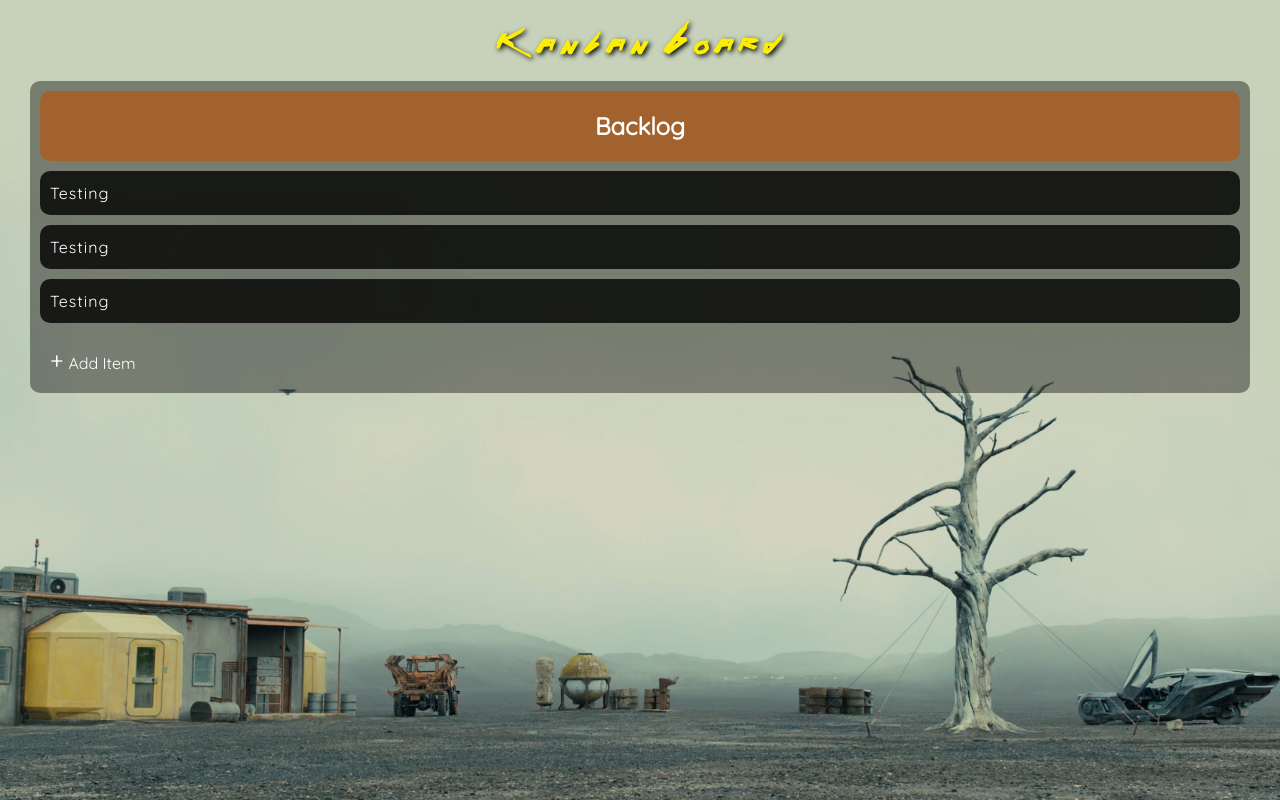
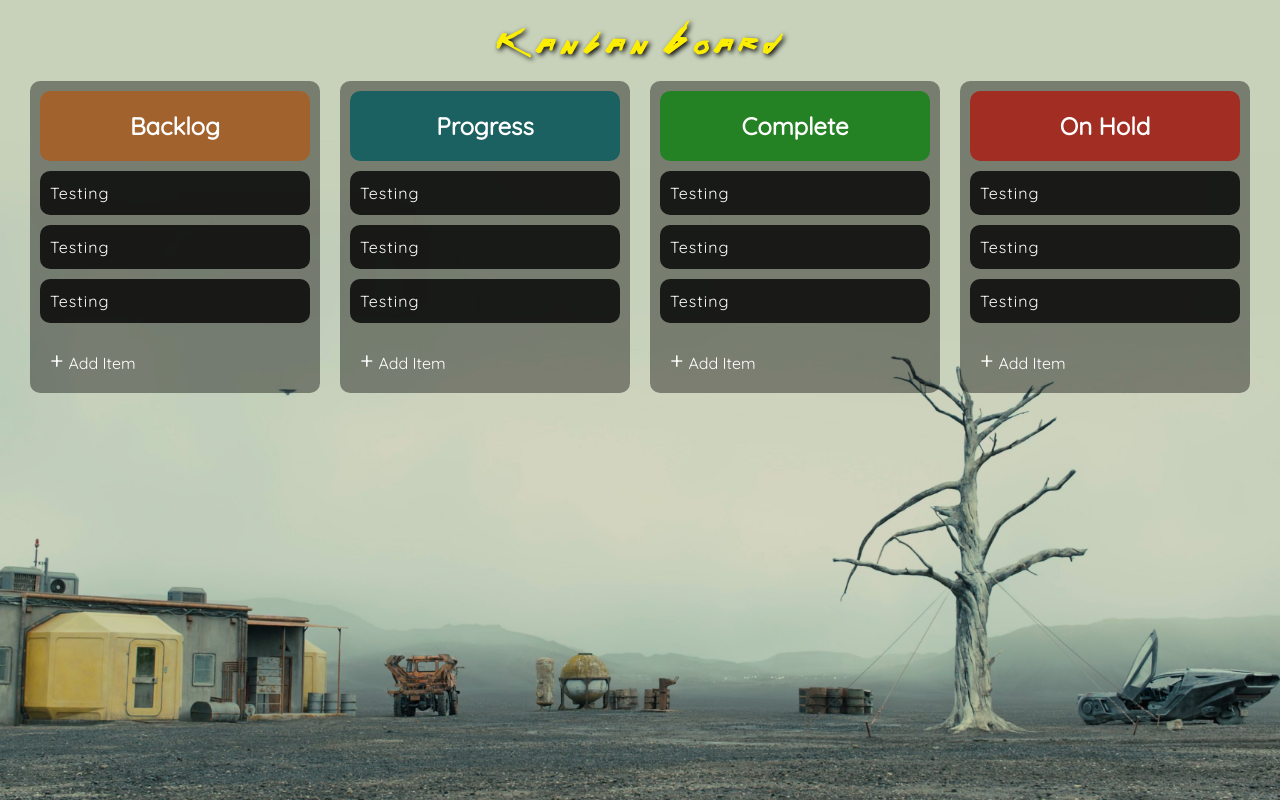
Before and after one commit to conuko/Kanban, a plain HTML site: page index.html in a window 1280 px wide. Drawn offline with Linux system fonts and the light colour scheme.

Commit message:
creat the 4 columns

```diff
--- a/index.html
+++ b/index.html
@@ -30,6 +30,93 @@
                         <span class="plus-sign">+</span>
                         <span>Add Item</span>
                     </div>
+                    <div class="add-btn solid">
+                        <span>Save Item</span>
+                    </div>
+                    <div class="add-container">
+                        <div class="add-item"></div>
+                    </div>
+                </div>
+            </li>
+             <!-- Progress Column -->
+             <li class="drag-column progress-column">
+                <span class="header">
+                    <h2>Progress</h2>
+                </span>
+                <!-- Progress Content -->
+                <div id="progress-content">
+                    <ul class="drag-item-list" id="progress-list">
+                        <li class="drag-item">Testing</li>
+                        <li class="drag-item">Testing</li>
+                        <li class="drag-item">Testing</li>
+                    </ul>
+                </div>
+                <!-- Add Button Group -->
+                <div class="add-btn-group">
+                    <div class="add-btn">
+                        <span class="plus-sign">+</span>
+                        <span>Add Item</span>
+                    </div>
+                    <div class="add-btn solid">
+                        <span>Save Item</span>
+                    </div>
+                    <div class="add-container">
+                        <div class="add-item"></div>
+                    </div>
+                </div>
+            </li>
+            <!-- Complete Column -->
+            <li class="drag-column complete-column">
+                <span class="header">
+                    <h2>Complete</h2>
+                </span>
+                <!-- Complete Content -->
+                <div id="complete-content">
+                    <ul class="drag-item-list" id="complete-list">
+                        <li class="drag-item">Testing</li>
+                        <li class="drag-item">Testing</li>
+                        <li class="drag-item">Testing</li>
+                    </ul>
+                </div>
+                <!-- Add Button Group -->
+                <div class="add-btn-group">
+                    <div class="add-btn">
+                        <span class="plus-sign">+</span>
+                        <span>Add Item</span>
+                    </div>
+                    <div class="add-btn solid">
+                        <span>Save Item</span>
+                    </div>
+                    <div class="add-container">
+                        <div class="add-item"></div>
+                    </div>
+                </div>
+            </li>
+             <!-- On Hold Column -->
+            <li class="drag-column on-hold-column">
+                <span class="header">
+                    <h2>On Hold</h2>
+                </span>
+                <!-- On Hold Content -->
+                <div id="on-hold-content">
+                    <ul class="drag-item-list" id="on-hold-list">
+                        <li class="drag-item">Testing</li>
+                        <li class="drag-item">Testing</li>
+                        <li class="drag-item">Testing</li>
+                    </ul>
+                </div>
+                <!-- Add Button Group -->
+                <div class="add-btn-group">
+                    <div class="add-btn">
+                        <span class="plus-sign">+</span>
+                        <span>Add Item</span>
+                    </div>
+                    <div class="add-btn solid">
+                        <span>Save Item</span>
+                    </div>
+                    <div class="add-container">
+                        <div class="add-item"></div>
+                    </div>
                 </div>
             </li>
         </ul>
```
